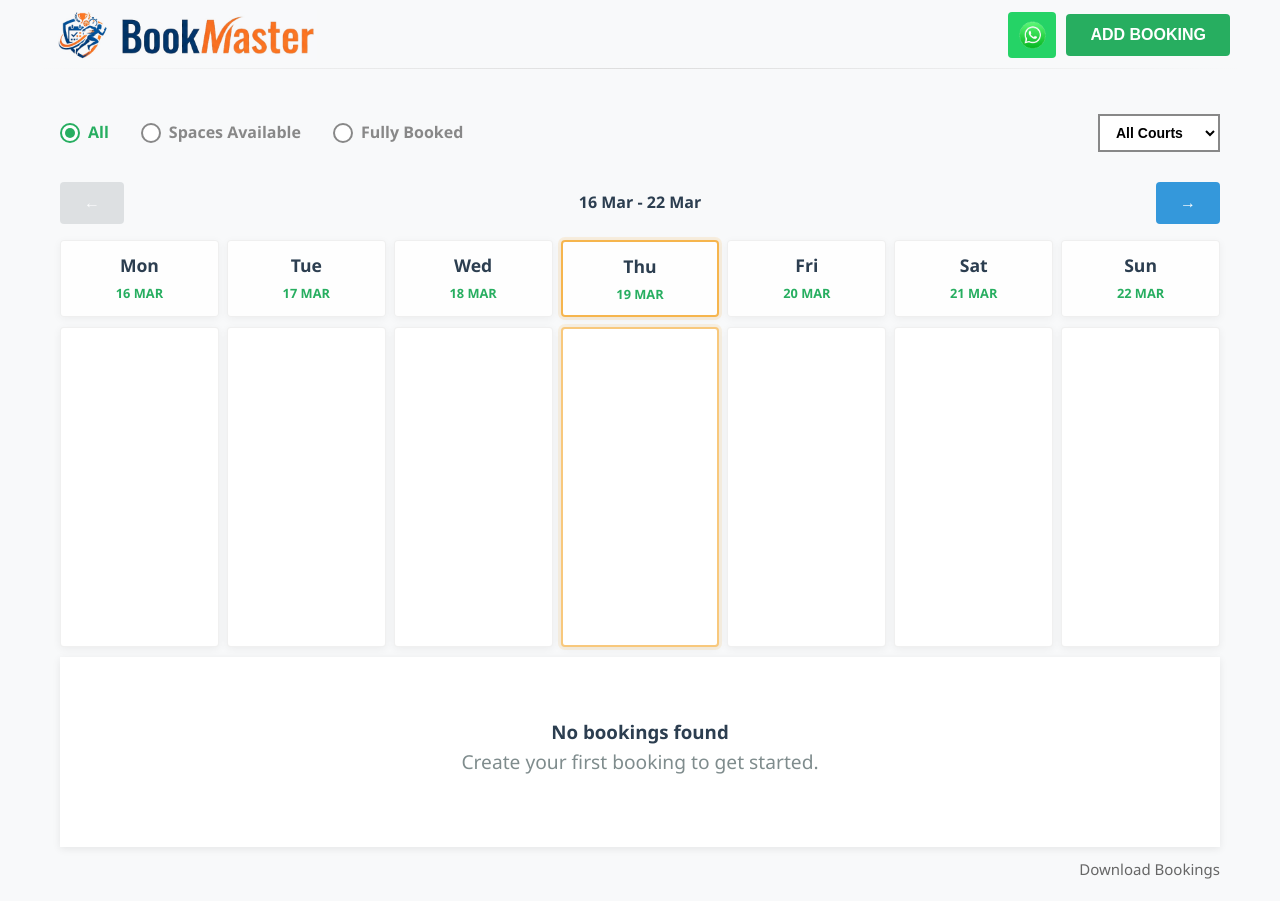
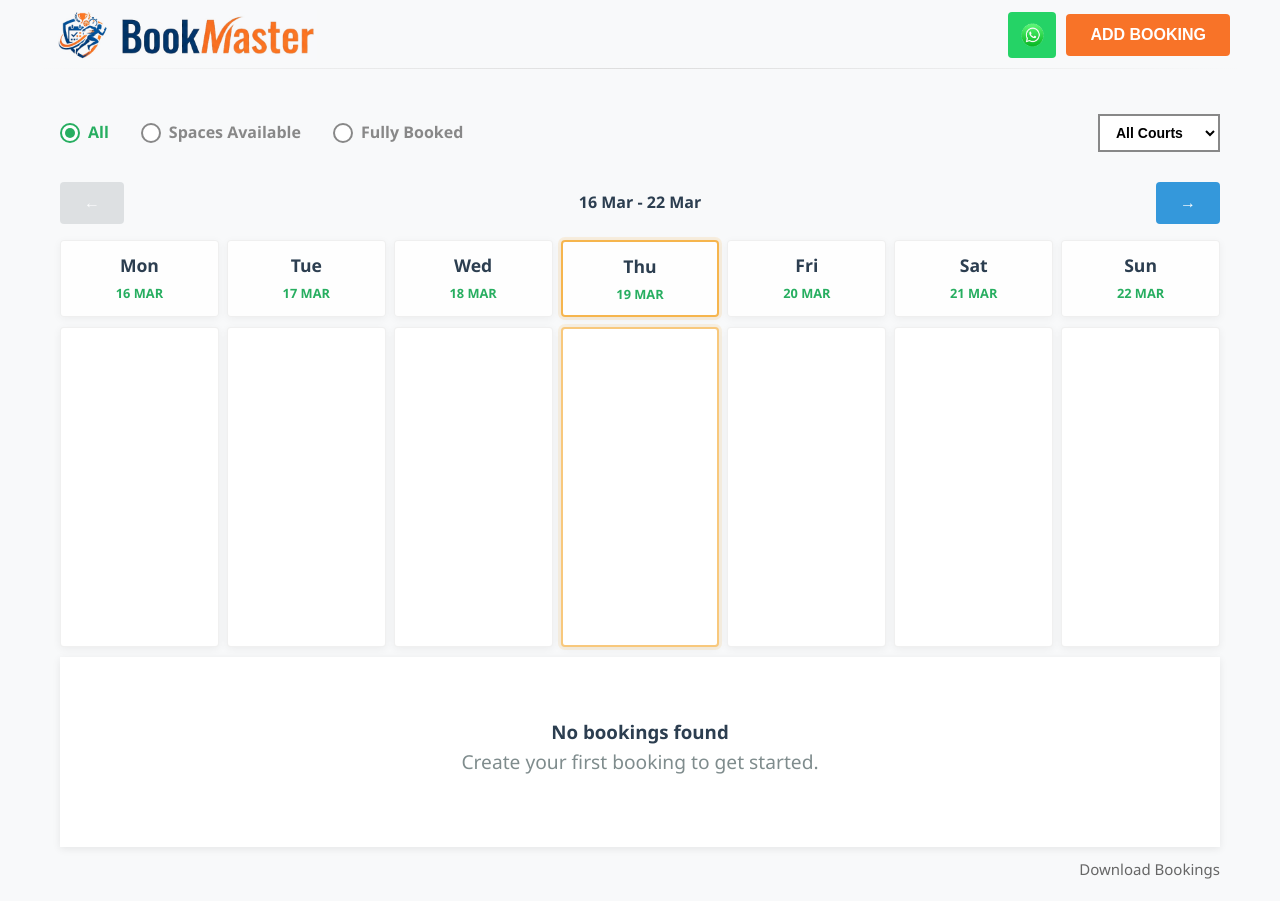
Before and after one commit to beardmeetsdev/bookmaster, a website: page index.html in a window 1280 px wide. Drawn offline with Linux system fonts and the light colour scheme; no server answers.

Commit message:
Fix WhatsApp logo size to 24px, change + button to orange (#f87328)

```diff
--- a/styles.css
+++ b/styles.css
@@ -277,8 +277,8 @@ input:checked + .slider:hover {
 }
 
 .whatsapp-icon {
-    width: 28px;
-    height: 28px;
+    width: 24px;
+    height: 24px;
     display: block;
 }
 
@@ -344,14 +344,14 @@ input:checked + .slider:hover {
 }
 
 .btn-primary {
-    background-color: #27ae60;
+    background-color: #f87328;
     color: white;
 }
 
 .btn-primary:hover {
-    background-color: #229954;
+    background-color: #e66320;
     transform: translateY(-2px);
-    box-shadow: 0 4px 12px rgba(39, 174, 96, 0.3);
+    box-shadow: 0 4px 12px rgba(248, 115, 40, 0.3);
 }
 
 .btn-secondary {
```
